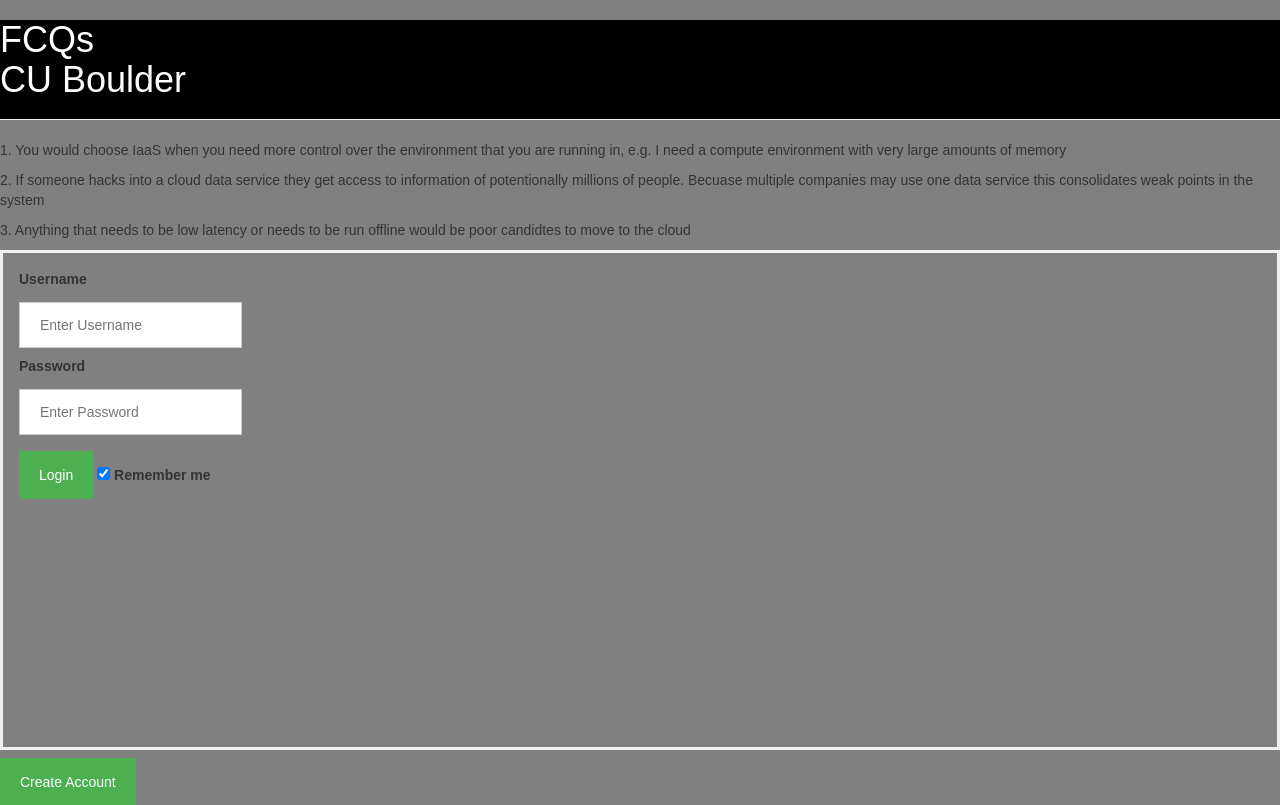
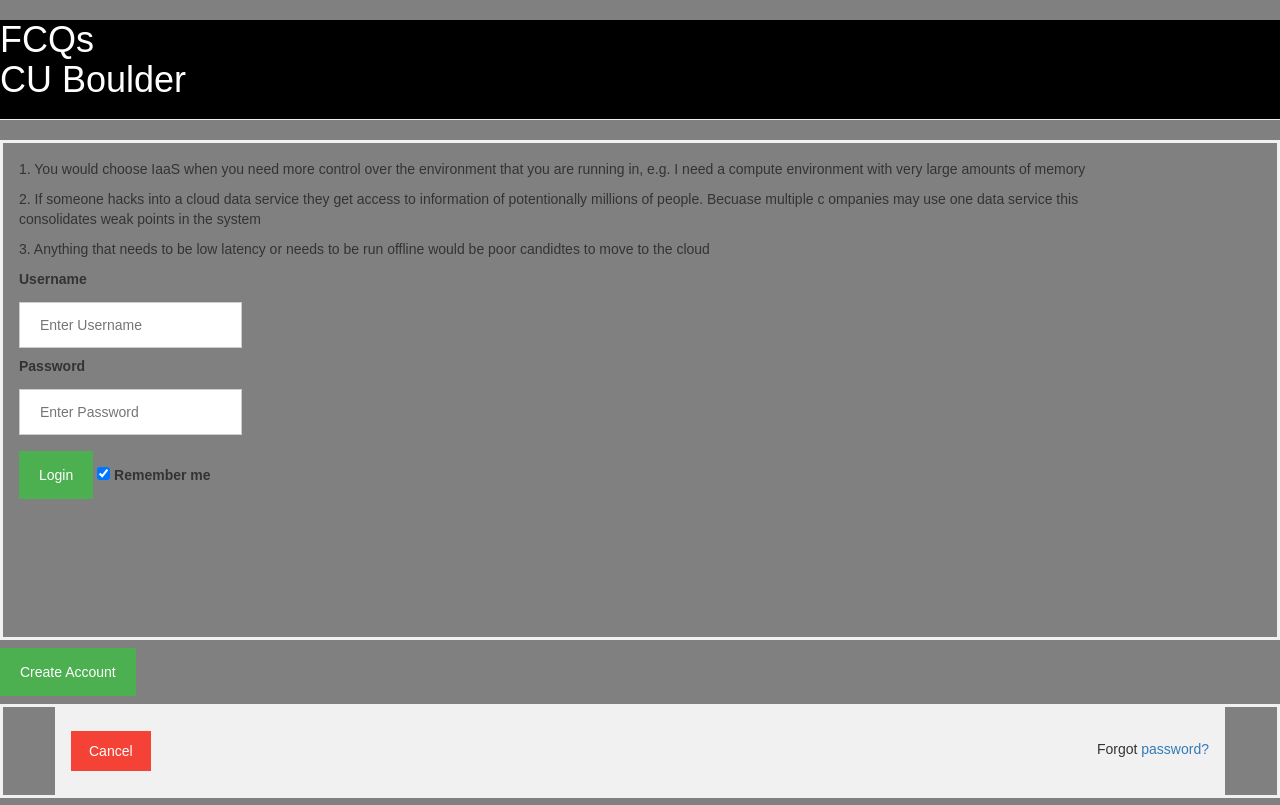
Before and after one commit to Sisyphus192/Adrestia, a Django app: page / in a window 1280 px wide. Shown: the top 805 px of the page. Run offline with Django 3.2, Linux system fonts and the light colour scheme; some libraries are stand-ins or nearby versions.

Commit message:
added stuff to the page for lab 9

```diff
--- a/website/main/templates/main/FCQloginpage.html
+++ b/website/main/templates/main/FCQloginpage.html
@@ -86,15 +86,17 @@ span.psw {
 <hr>
 </div>
 
-<p>1. You would choose IaaS when you need more control over the environment that you are running in, e.g. I need a compute environment with very large amounts of memory</p>
-<p>2. If someone hacks into a cloud data service they get access to information of potentionally millions of people. Becuase multiple companies may use one data service this consolidates weak points in the system</p>
-<p>3. Anything that needs to be low latency or needs to be run offline would be poor candidtes to move to the cloud</p>
 
 
 <form method="post" style="height: 500px;">
   <div id= "topBackground" style="background-color: grey; width: 50%; height: 90%;border: grey;">
   <div class="container">
-    <label for="uname"><b>Username</b></label><br>
+<p>1. You would choose IaaS when you need more control over the environment that you are running in, e.g. I need a compute environment
+with very large amounts of memory</p>
+<p>2. If someone hacks into a cloud data service they get access to information of potentionally millions of people. Becuase multiple c
+ompanies may use one data service this consolidates weak points in the system</p>
+<p>3. Anything that needs to be low latency or needs to be run offline would be poor candidtes to move to the cloud</p><Paste>
+	  <label for="uname"><b>Username</b></label><br>
 
     <input type="text" placeholder="Enter Username" name="uname" required><br>
 
```
